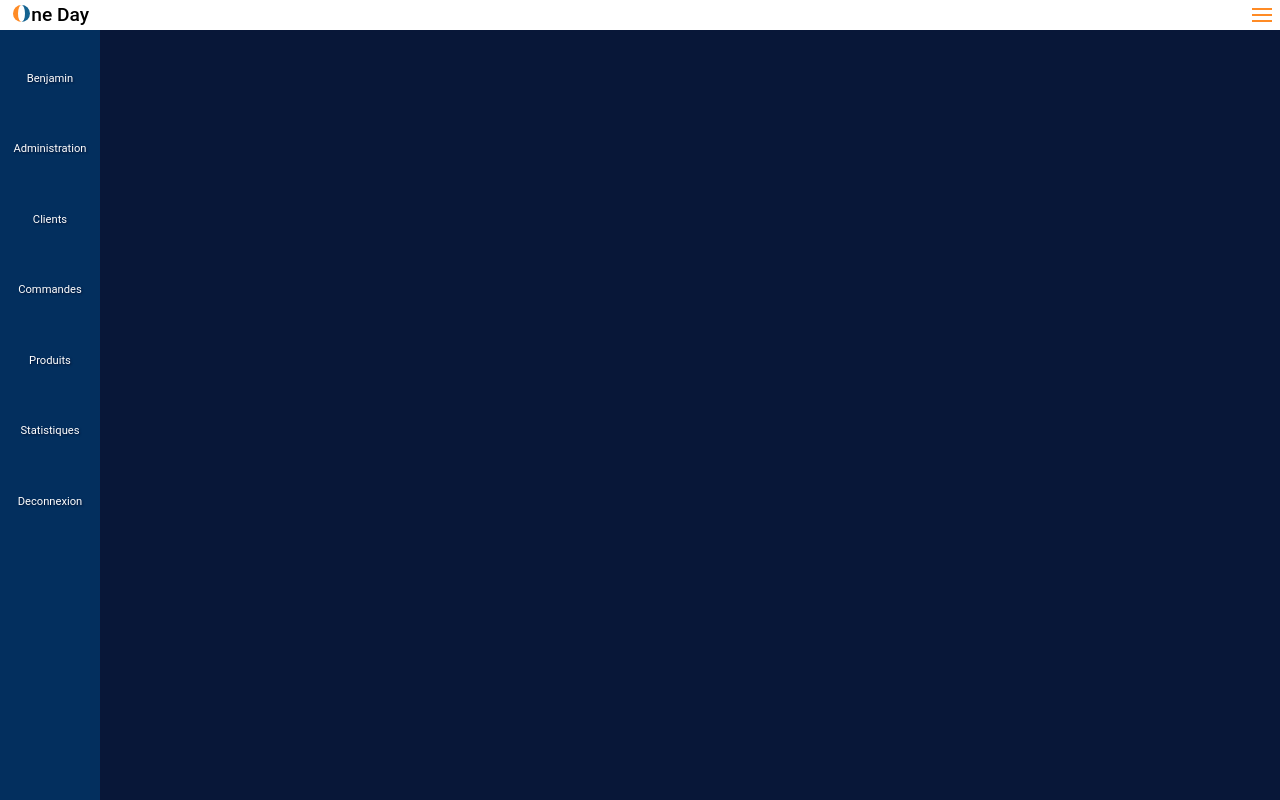
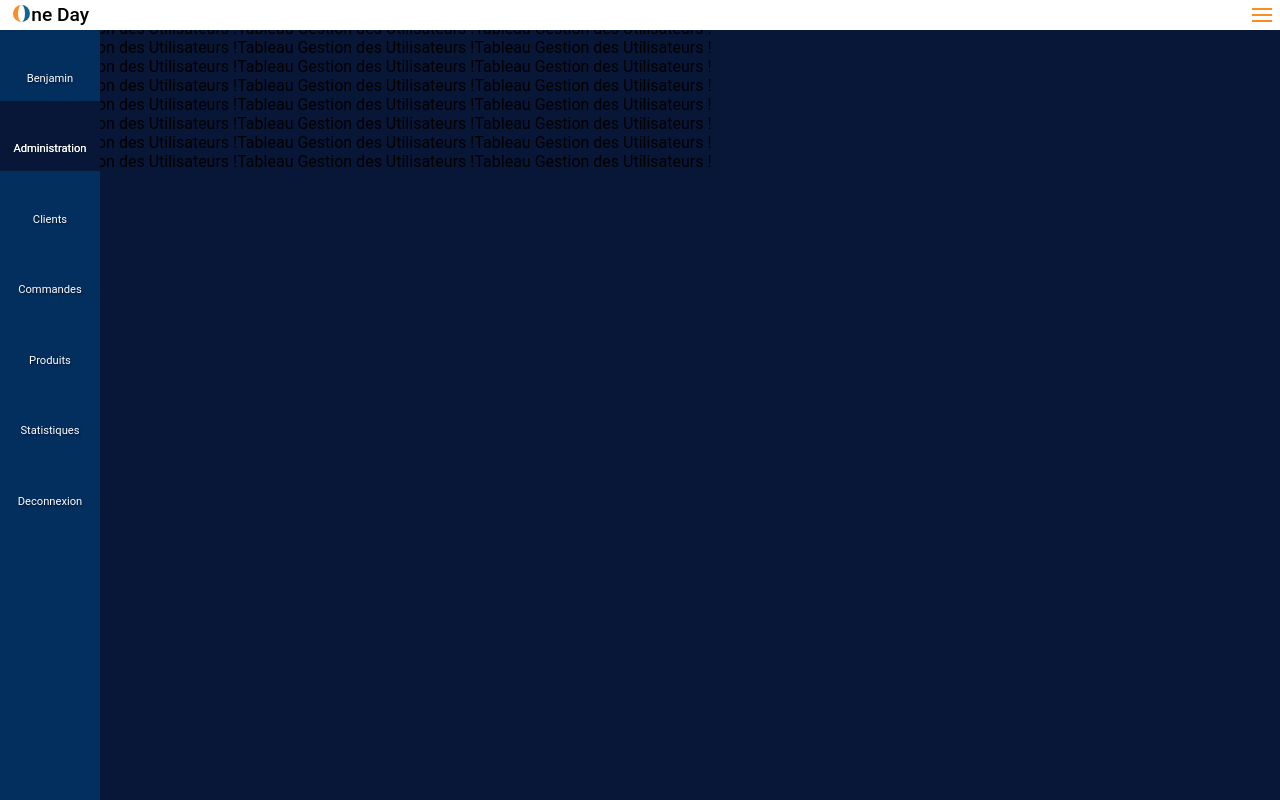
Before and after one commit to CGERARD35/projet-EPSI-angular, an Angular app: page /admin/user-management in a window 1280 px wide. Before the commit this address led to /. Built offline with nearby package versions, Linux system fonts and the light colour scheme; some icons are missing.

Commit message:
commit module, component, routing de ADMIN et GESTION UTILISATEURS

```diff
--- /dev/null
+++ b/src/app/admin/pages/page-user-management-list/page-user-management-list.component.html
@@ -0,0 +1,8 @@
+<p>Tableau Gestion des Utilisateurs !Tableau Gestion des Utilisateurs !Tableau Gestion des Utilisateurs !</p>
+<p>Tableau Gestion des Utilisateurs !Tableau Gestion des Utilisateurs !Tableau Gestion des Utilisateurs !</p>
+<p>Tableau Gestion des Utilisateurs !Tableau Gestion des Utilisateurs !Tableau Gestion des Utilisateurs !</p>
+<p>Tableau Gestion des Utilisateurs !Tableau Gestion des Utilisateurs !Tableau Gestion des Utilisateurs !</p>
+<p>Tableau Gestion des Utilisateurs !Tableau Gestion des Utilisateurs !Tableau Gestion des Utilisateurs !</p>
+<p>Tableau Gestion des Utilisateurs !Tableau Gestion des Utilisateurs !Tableau Gestion des Utilisateurs !</p>
+<p>Tableau Gestion des Utilisateurs !Tableau Gestion des Utilisateurs !Tableau Gestion des Utilisateurs !</p>
+<p>Tableau Gestion des Utilisateurs !Tableau Gestion des Utilisateurs !Tableau Gestion des Utilisateurs !</p>
--- /dev/null
+++ b/src/app/admin/pages/page-user-management-list/page-user-management-list.component.ts
@@ -0,0 +1,15 @@
+import { Component, OnInit } from '@angular/core';
+
+@Component({
+  selector: 'app-page-user-management-list',
+  templateUrl: './page-user-management-list.component.html',
+  styleUrls: ['./page-user-management-list.component.scss']
+})
+export class PageUserManagementListComponent implements OnInit {
+
+  constructor() { }
+
+  ngOnInit(): void {
+  }
+
+}
--- a/src/app/app-routing.module.ts
+++ b/src/app/app-routing.module.ts
@@ -23,6 +23,10 @@ const routes: Routes = [
   { path: 'products',  loadChildren : () =>
       import('./products/products.module')
         .then((module_) => module_.ProductsModule)
+  },
+  { path: 'admin',  loadChildren : () =>
+      import('./admin/admin.module')
+        .then((module_) => module_.AdminModule)
   }
 ];
 
--- a/src/app/shared/menu/menu.component.html
+++ b/src/app/shared/menu/menu.component.html
@@ -8,7 +8,7 @@
     </a>
   </div>
   <div class="bar-link" routerLinkActive="active">
-    <a routerLink="#"  title="Administration">
+    <a routerLink="admin"  title="Administration">
       <i class="fa-solid fa-user"></i>
       <p>Administration</p>
     </a>
```
Also changed, not shown: src/app/admin/admin-routing.module.ts (added, +16 -0 lines), src/app/admin/admin.module.ts (added, +17 -0 lines), src/app/admin/pages/page-user-management-list/page-user-management-list.component.scss (added), 1 other file (tests, documents, lock files or other folders).
